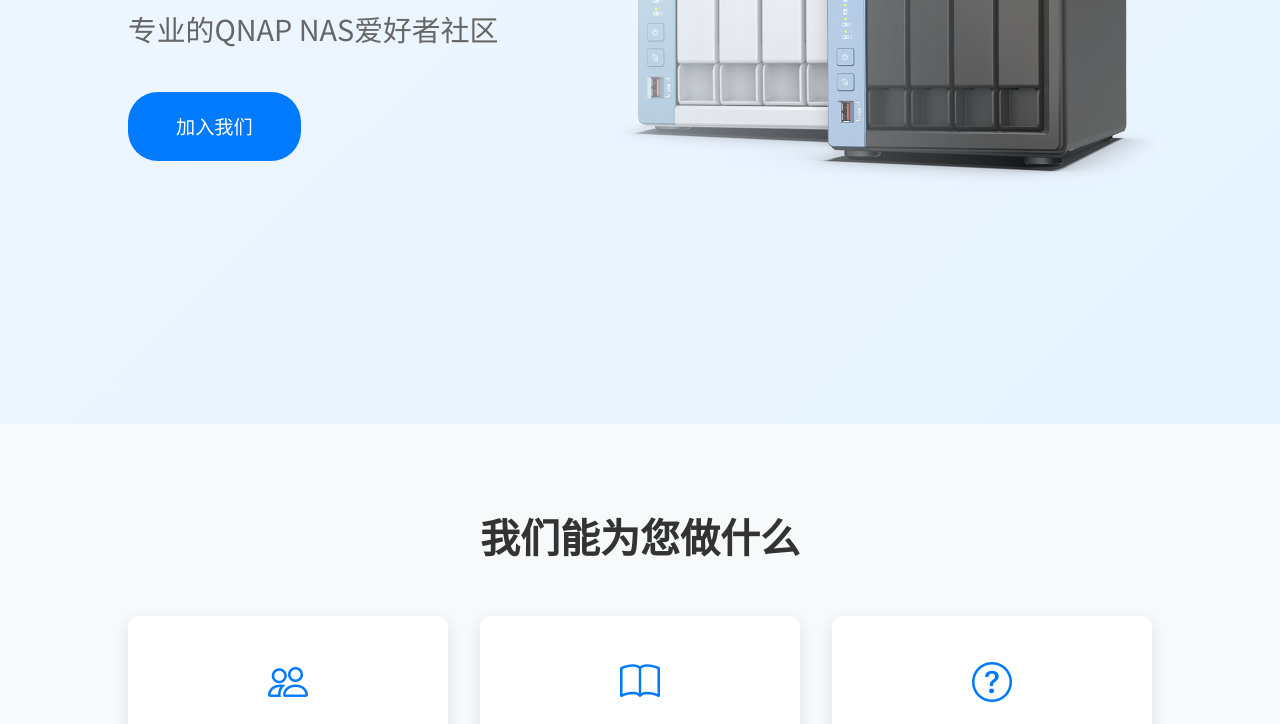
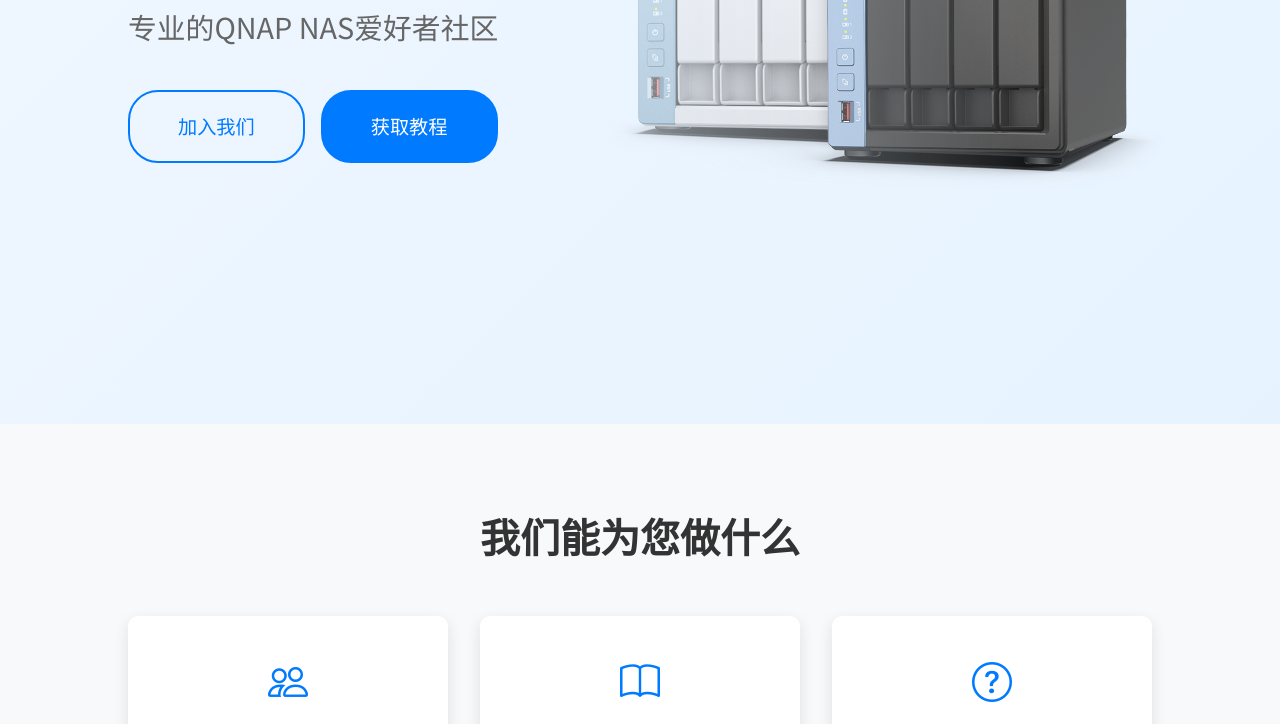
Before and after one commit to zxxhz/qnapclub-website, a plain HTML site: page index.html in a window 1280 px wide. Shown: the part 376-1100 px from the top of the page. Drawn offline with nearby package versions, Linux system fonts and the light colour scheme.

Commit message:
添加获取教程按钮

```diff
--- a/index.html
+++ b/index.html
@@ -22,6 +22,7 @@
         </div>
         <div class="nav-links">
             <a href="#home">首页</a>
+            <a href="https://help.qnapclub.cn">博客</a>
             <a href="#features">特色</a>
             <a href="#team">团队成员</a>
             <a href="#contact">加入我们</a>
@@ -33,7 +34,10 @@
         <div class="hero-content">
             <h1>QNAPClubCN</h1>
             <p>专业的QNAP NAS爱好者社区</p>
-            <a href="#contact" class="cta-button">加入我们</a>
+            <div class="hero-buttons">
+                <a href="#contact" class="cta-button primary-btn">加入我们</a>
+                <a href="https://help.qnapclub.cn" class="cta-button secondary-btn">获取教程</a>
+            </div>
         </div>
     </section>
 
--- a/styles.css
+++ b/styles.css
@@ -91,24 +91,32 @@ body {
     max-width: 600px;
 }
 
-.cta-button {
-    display: inline-block;
-    padding: 1.2rem 3rem;
-    font-size: 1.2rem;
+.hero-buttons {
+    display: flex;
+    gap: 1rem;
+    flex-wrap: wrap;
+}
+
+.primary-btn {
+    background: transparent;
+    color: #007AFF;
+    border: 2px solid #007AFF;
+}
+
+.primary-btn:hover {
+    background: rgba(0, 122, 255, 0.1);
+    color: #0056b3;
+    border-color: #0056b3;
+}
+
+.secondary-btn {
     background: #007AFF;
     color: white;
-    text-decoration: none;
-    border: none;
     border-radius: 30px;
-    cursor: pointer;
-    transition: all 0.3s ease;
 }
 
-.cta-button:hover {
+.secondary-btn:hover {
     background: #0056b3;
-    transform: translateY(-2px);
-    box-shadow: 0 5px 15px rgba(0,0,0,0.2);
-    color: white;
 }
 
 /* 服务部分样式 */
@@ -275,6 +283,23 @@ body {
 
 .join-button:hover {
     background: #0056b3;
+    transform: translateY(-2px);
+    box-shadow: 0 5px 15px rgba(0,0,0,0.2);
+}
+
+/* 添加按钮的圆角样式到 secondary-btn */
+.cta-button {
+    display: inline-block;
+    padding: 1.2rem 3rem;
+    font-size: 1.2rem;
+    text-decoration: none;
+    border: 2px solid #007AFF;
+    border-radius: 30px;
+    cursor: pointer;
+    transition: all 0.3s ease;
+}
+
+.cta-button:hover {
     transform: translateY(-2px);
     box-shadow: 0 5px 15px rgba(0,0,0,0.2);
 }
```
